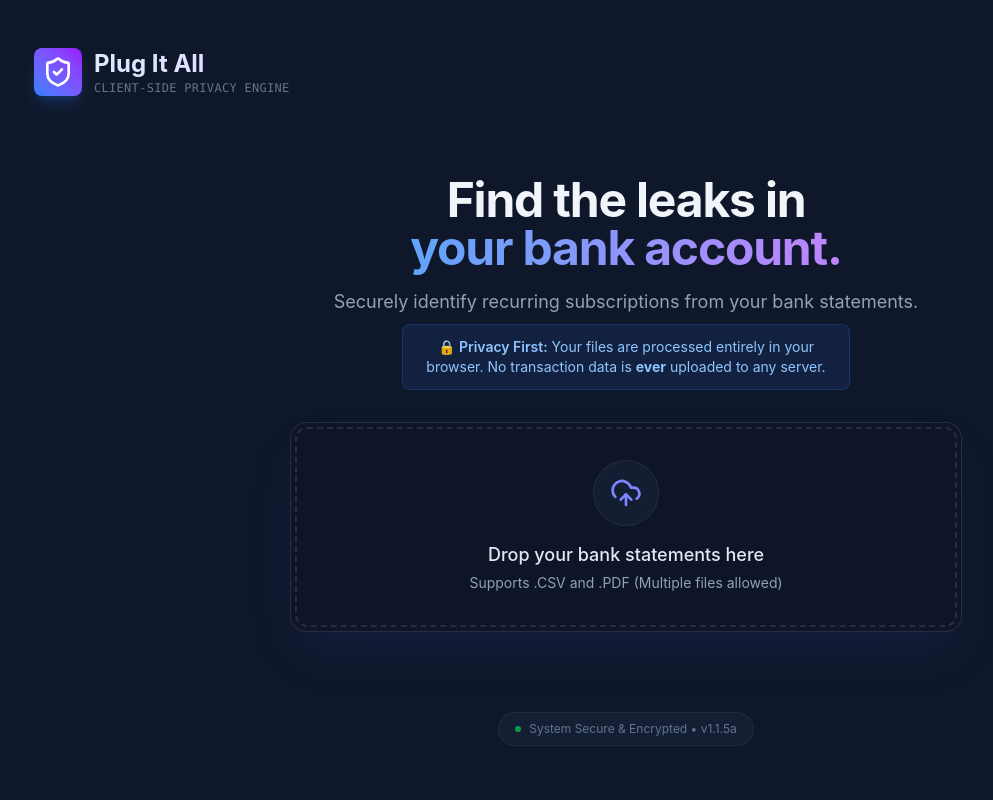
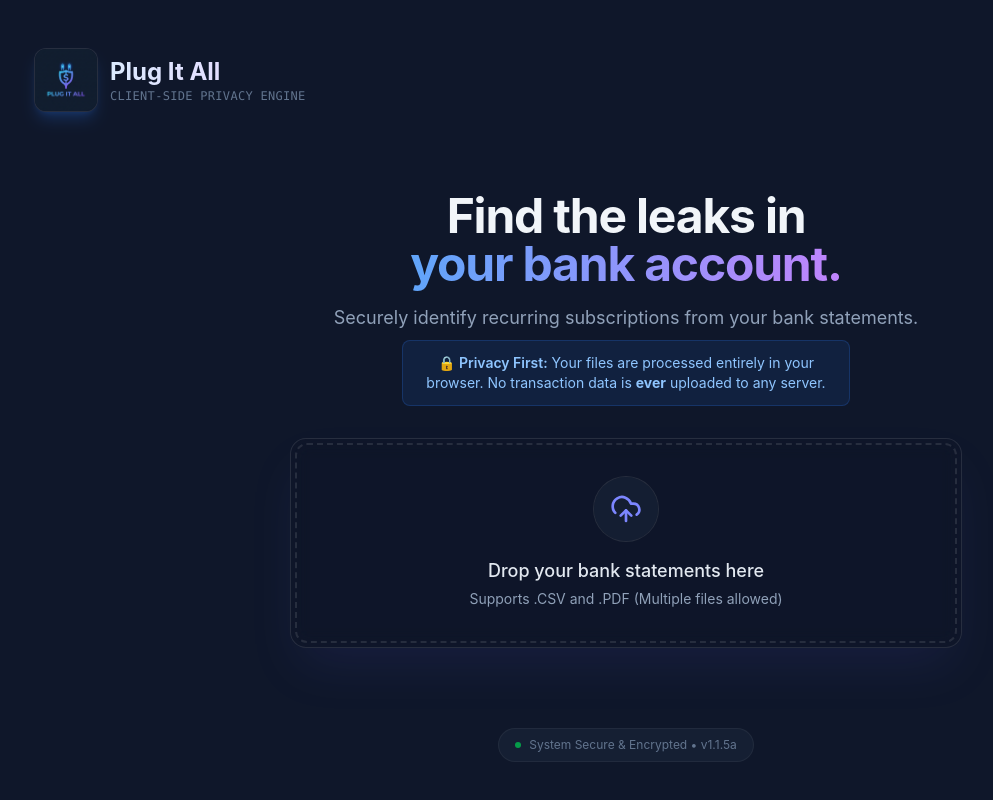
Before and after one commit to teeesss/PlugItAll, a React (Vite) app: page / in a window 1280 px wide. Shown: the top 800 px of the page, without its empty margins (14-1007 px from the left). Built offline with nearby package versions, Linux system fonts and the light colour scheme.

Commit message:
feat: Implement new branding (logo, favicon)

```diff
--- a/index.html
+++ b/index.html
@@ -3,7 +3,7 @@
 
 <head>
   <meta charset="UTF-8" />
-  <link rel="icon" type="image/svg+xml" href="/vite.svg" />
+  <link rel="icon" type="image/png" href="/favicon.png" />
   <meta name="viewport" content="width=device-width, initial-scale=1.0" />
   <title>Plug It All - Find the leaks in your bank account</title>
 </head>
--- a/src/App.tsx
+++ b/src/App.tsx
@@ -1,7 +1,8 @@
 
 import { useState, useMemo } from 'react';
 import { motion, AnimatePresence } from 'framer-motion';
-import { ShieldCheck, Plus, Settings, RefreshCcw, Download } from 'lucide-react';
+import { Plus, Settings, RefreshCcw, Download } from 'lucide-react';
+import { cn } from './utils/cn';
 
 import { parseCSV, parsePDF, isSupportedFile } from './utils/parser';
 import { detectSubscriptions } from './utils/analyzer';
@@ -215,12 +216,21 @@ function App() {
       {/* Header */}
       <header className="flex items-center justify-between mb-12">
         <div className="flex items-center space-x-3">
-          <div className="p-2 bg-gradient-to-tr from-blue-500 to-purple-600 rounded-lg shadow-lg shadow-blue-500/20">
-            {isProcessing ? (
-              <RefreshCcw className="w-8 h-8 text-white animate-spin" />
-            ) : (
-              <ShieldCheck className="w-8 h-8 text-white" />
-            )}
+          <div className="relative group">
+            {/* Logo Image */}
+            <div className="w-16 h-16 rounded-xl overflow-hidden bg-[#0f172a] shadow-lg shadow-blue-500/20 border border-white/10 flex items-center justify-center">
+              <img
+                src="/logo.png"
+                alt="Plug It All Logo"
+                className={cn(
+                  "w-full h-full object-cover transform transition-transform duration-700",
+                  isProcessing && "animate-pulse" // Subtle pulse instead of spin for the whole image
+                )}
+              />
+              {isProcessing && (
+                <div className="absolute inset-0 bg-blue-500/20 animate-pulse z-10" />
+              )}
+            </div>
           </div>
           <div>
             <div>
```
Also changed, not shown: public/favicon.png (added), public/logo.png (added).
